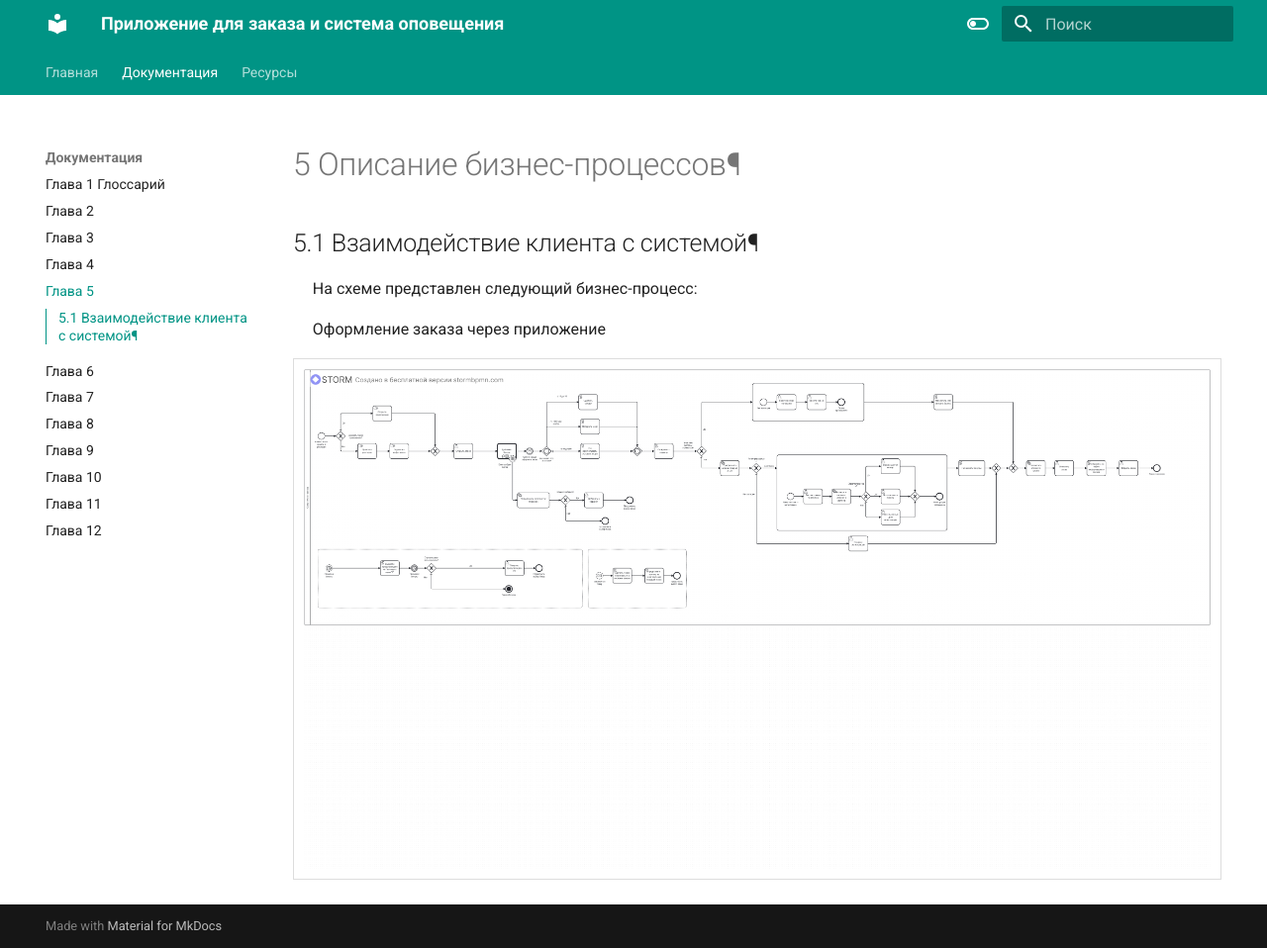
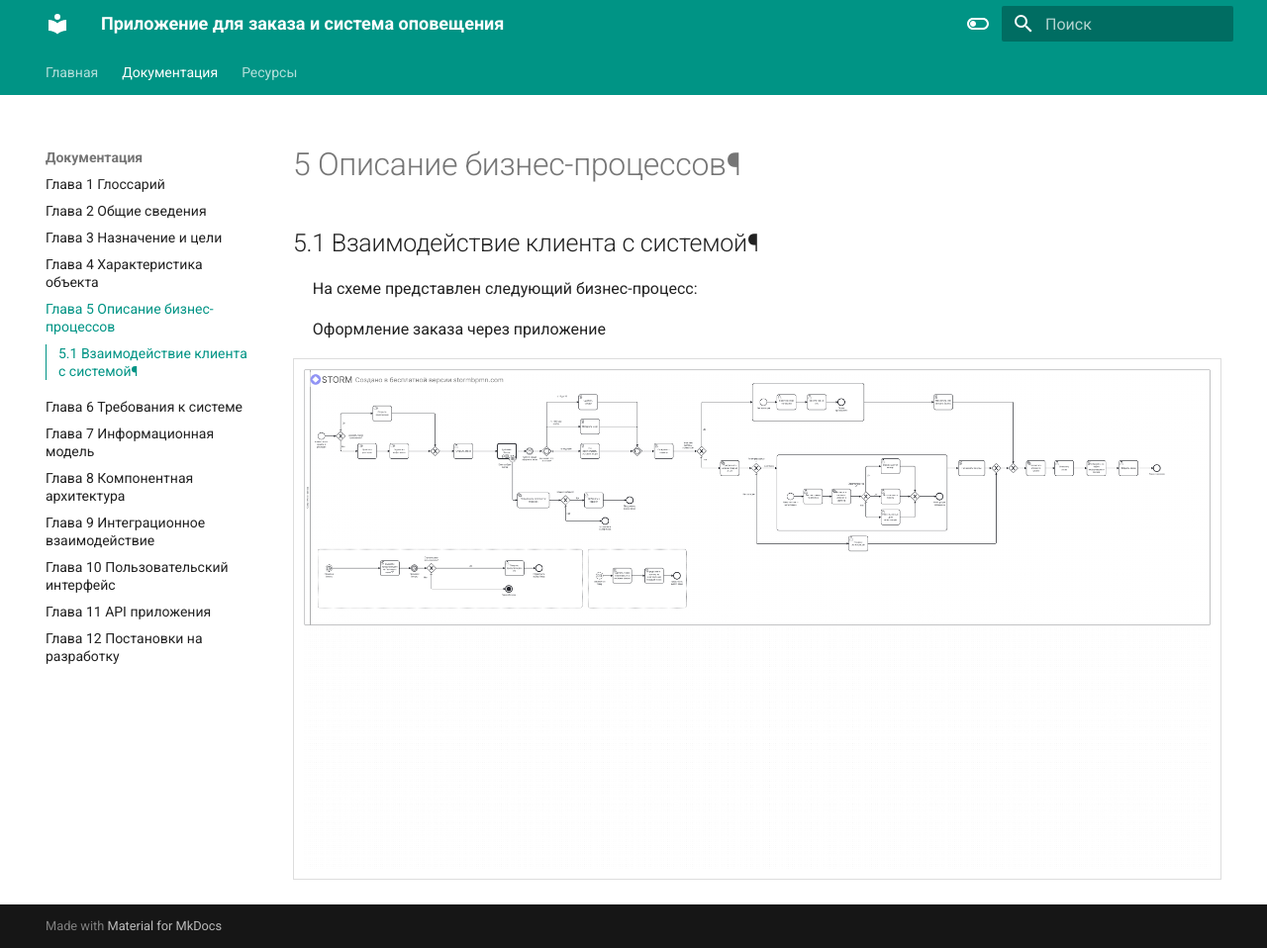
Before and after one commit to YuVUp/SA_Final_Work, an MkDocs documentation site: the page built from docs/5_business_processes.md, in a window 1280 px wide and 958 px high. Shown: the whole window at 99% size. Built offline with MkDocs 1.6.1 and Material for MkDocs 9.7.7, drawn with Linux system fonts in a browser that asks for light colours.

Commit message:
references

```diff
--- a/mkdocs.yml
+++ b/mkdocs.yml
@@ -4,17 +4,17 @@ nav:
   - Главная: index.md
   - Документация:
     - Глава 1 Глоссарий: 1_glossary.md
-    - Глава 2: 2_general_info.md
-    - Глава 3: 3_goals.md
-    - Глава 4: 4_object_param.md
-    - Глава 5: 5_business_processes.md
-    - Глава 6: 6_system_requirements.md
-    - Глава 7: 7_information_model.md
-    - Глава 8: 8_сomponent_architecture.md
-    - Глава 9: 9_integration_interaction.md
-    - Глава 10: 10_user_interface.md
-    - Глава 11: 11_api.md
-    - Глава 12: 12_dev_assignments.md
+    - Глава 2 Общие сведения: 2_general_info.md
+    - Глава 3 Назначение и цели: 3_goals.md
+    - Глава 4 Характеристика объекта: 4_object_param.md
+    - Глава 5 Описание бизнес-процессов: 5_business_processes.md
+    - Глава 6 Требования к системе: 6_system_requirements.md
+    - Глава 7 Информационная модель: 7_information_model.md
+    - Глава 8 Компонентная архитектура: 8_сomponent_architecture.md
+    - Глава 9 Интеграционное взаимодействие: 9_integration_interaction.md
+    - Глава 10 Пользовательский интерфейс: 10_user_interface.md
+    - Глава 11 API приложения: 11_api.md
+    - Глава 12 Постановки на разработку: 12_dev_assignments.md
   - Ресурсы:
     - Диаграммы: diagrams/index.md
     - Файрфреймы: wf/index.md
```
